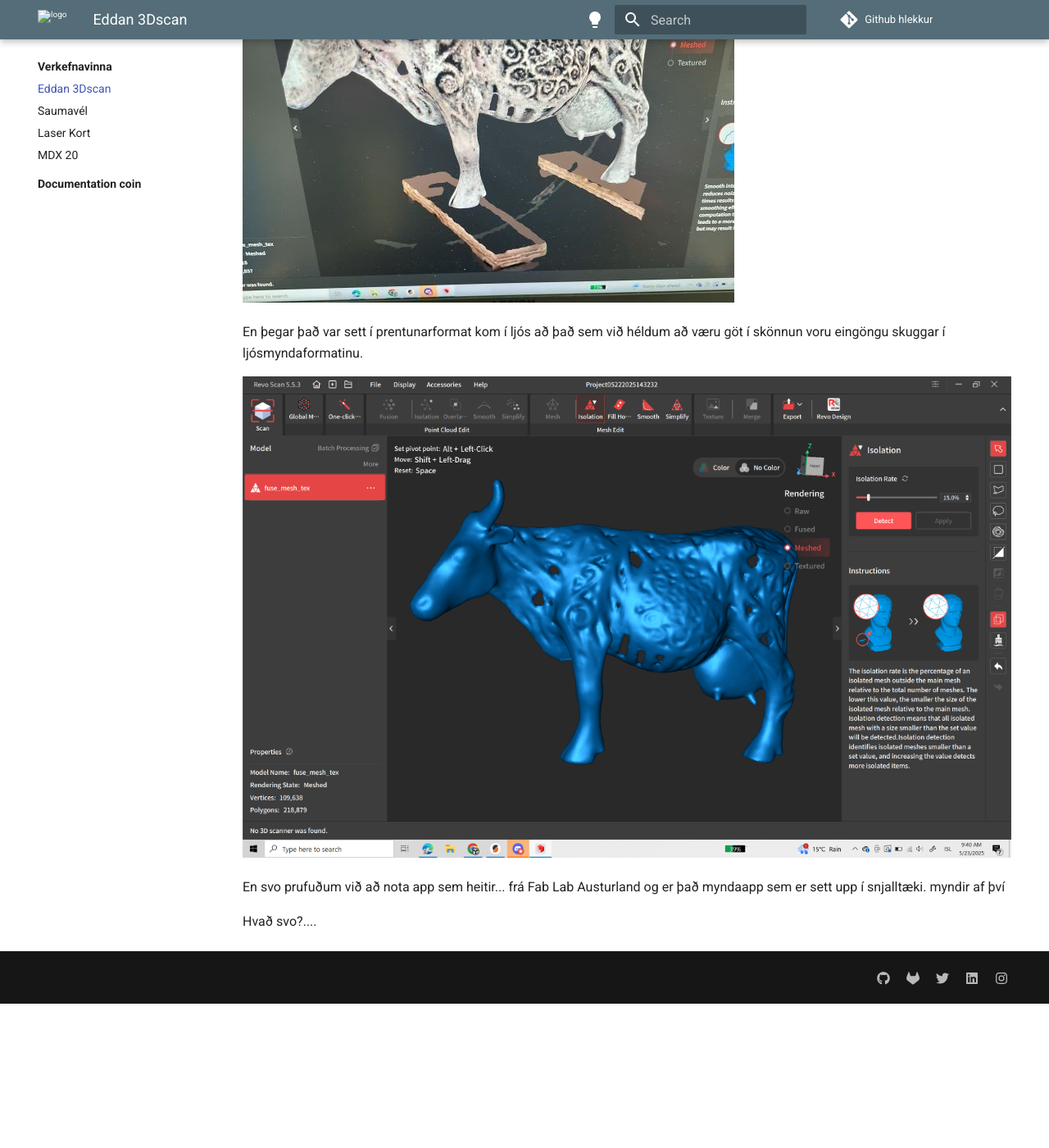
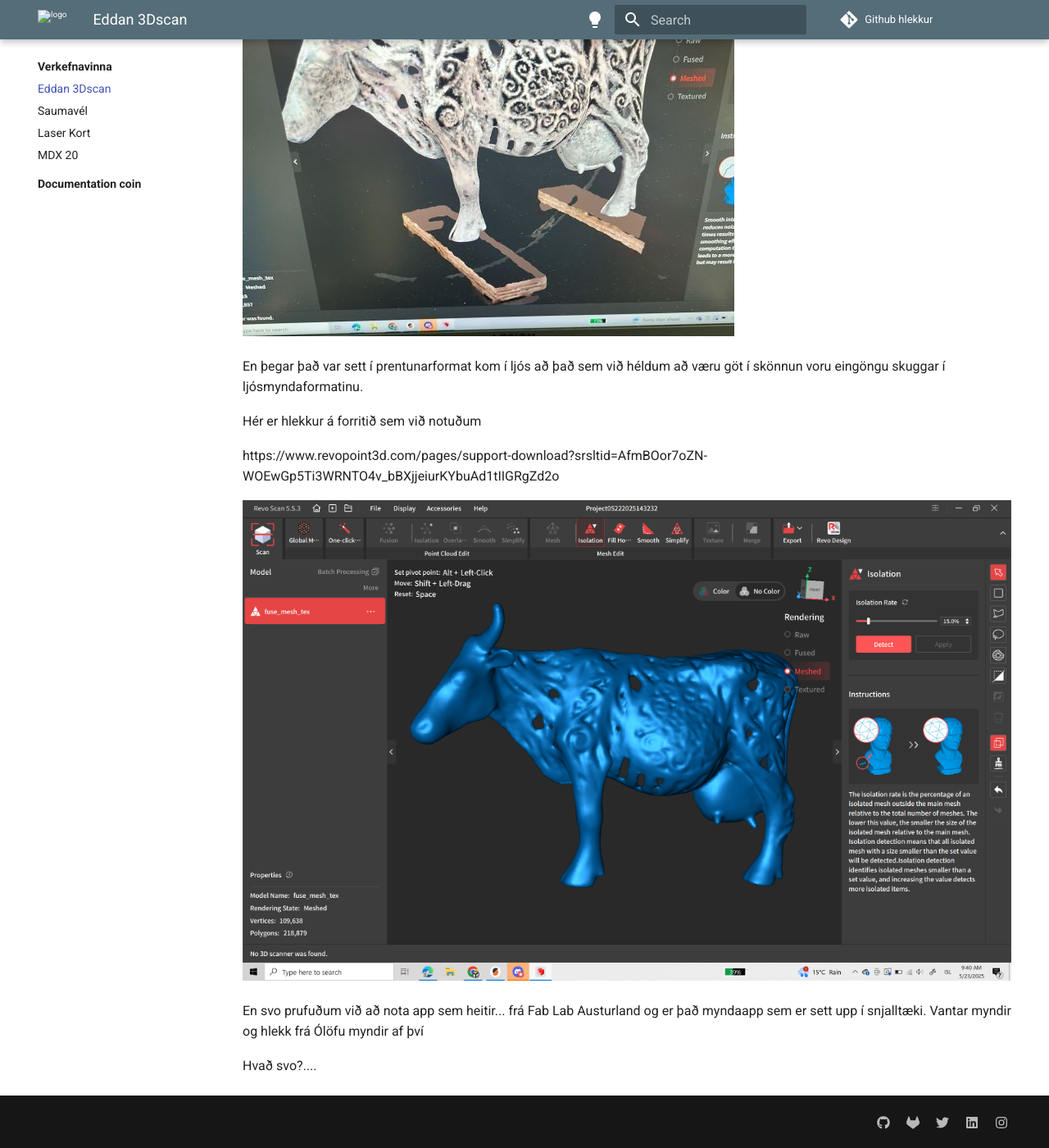
Before and after one commit to Fab-Lab-Island/fli-bootcamp-2025, an MkDocs documentation site: the page built from docs/verkefnavinna/Eddan_3Dscan.md, in a window 1280 px wide and 1400 px high, scrolled down 1355 px. Shown: the whole window at 82% size. Built offline with MkDocs 1.6.1 and Material for MkDocs 9.7.7, drawn with Linux system fonts in a browser that asks for light colours; comment, search, counter and statistics services are not loaded; before the commit the page ends 2579 px from its top, so only the background shows below that; some of the changed text lies outside the part shown.

Commit message:
add link

```diff
--- a/docs/verkefnavinna/Eddan_3Dscan.md
+++ b/docs/verkefnavinna/Eddan_3Dscan.md
@@ -7,13 +7,22 @@
 Þetta er eitthvað sem við ætlum að reyna að leysa.
 Við erum búin að prufa að nota Revopoint frá Fab Lab Selfoss og þau komu einnig með ljósabúnað til að hjálpa til, fyrri hlutinn tókst vel í skönnum og tækið las það vel.
 
+Hér er hlekkur á skannan sem við notuðum
+https://www.revopoint3d.com/pages/all-in-one-3d-scanner-miracoplus
+
+
   ![edda](myndir/edda600_crop.jpg)
 
 En þegar það var sett í prentunarformat kom í ljós að það sem við héldum að væru göt í skönnun voru eingöngu skuggar í ljósmyndaformatinu.
 
+Hér er hlekkur á forritið sem við notuðum
+
+https://www.revopoint3d.com/pages/support-download?srsltid=AfmBOor7oZN-WOEwGp5Ti3WRNTO4v_bBXjjeiurKYbuAd1tIIGRgZd2o
+
   ![edda](myndir/edda1_forrit.png)
 
   En svo prufuðum við að nota app sem heitir... frá Fab Lab Austurland og er það myndaapp sem er sett upp í snjalltæki.
+  Vantar myndir og hlekk frá Ólöfu
     myndir af því
 
   Hvað svo?....
```
